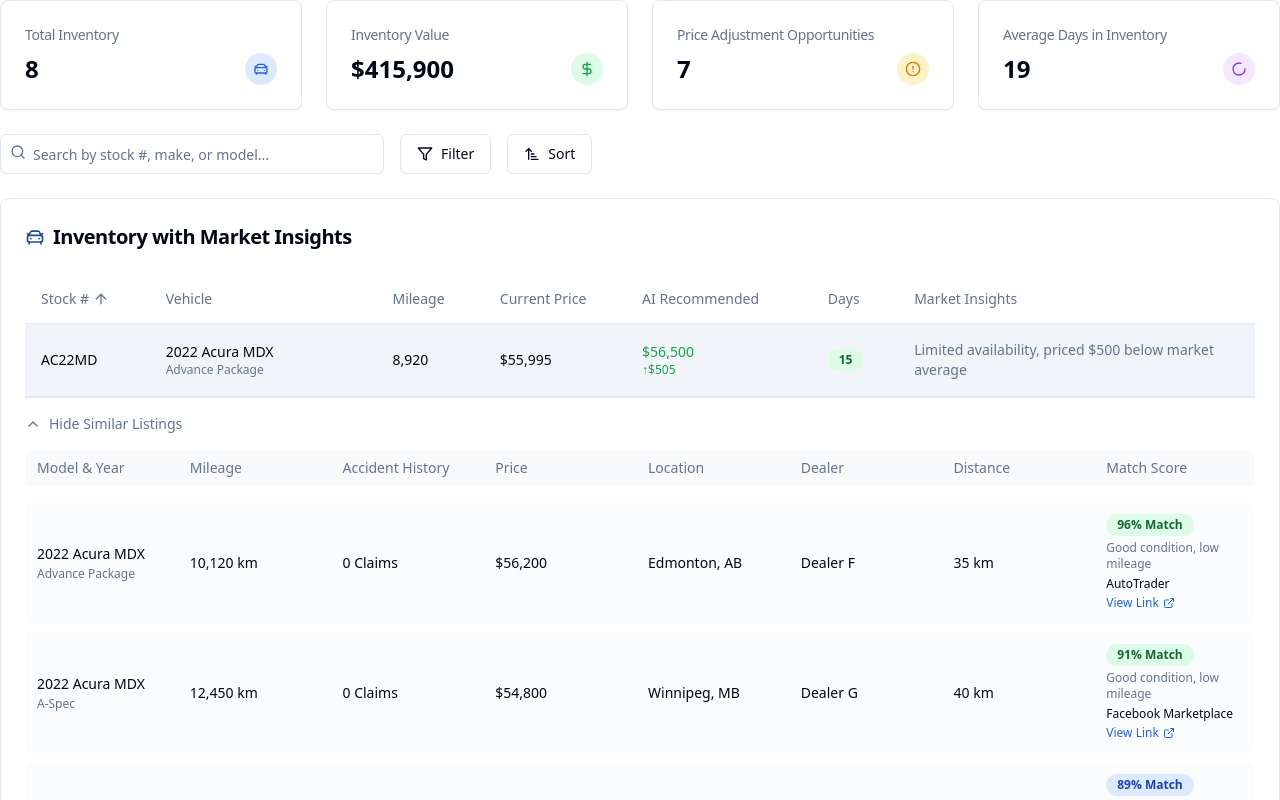
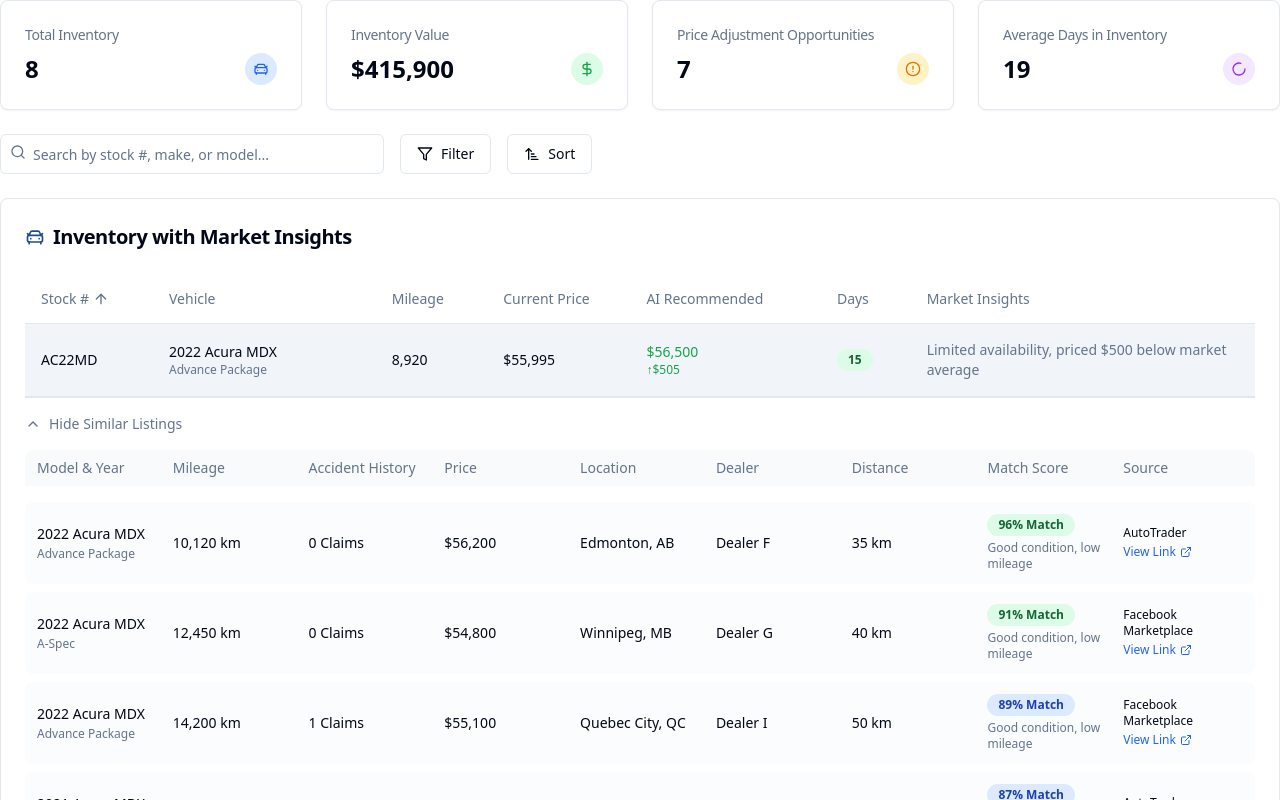
Before and after one commit to divhit/jack-automotive-ai-assistant-13, a React (Vite) app: page /inventory in a window 1280 px wide. Both pictures are taken after a click on the element 640 px from the left and 359 px from the top of the page. Shown: the top 800 px of the page. Built offline with nearby package versions, Linux system fonts and the light colour scheme.

Commit message:
feat: Add source column to market listings
Separate source and match score into separate columns in the market listings.
Add the source and view link to the end of the table.

```diff
--- a/src/components/inventory/MarketListings.tsx
+++ b/src/components/inventory/MarketListings.tsx
@@ -51,7 +51,7 @@ export const MarketListings = ({
       {isExpanded && (
         <div className="space-y-4">
           {/* Column Headers */}
-          <div className="grid grid-cols-8 gap-4 px-3 py-2 bg-muted/50 rounded-t-lg text-sm font-medium text-muted-foreground">
+          <div className="grid grid-cols-9 gap-4 px-3 py-2 bg-muted/50 rounded-t-lg text-sm font-medium text-muted-foreground">
             <div>Model & Year</div>
             <div>Mileage</div>
             <div>Accident History</div>
@@ -60,6 +60,7 @@ export const MarketListings = ({
             <div>Dealer</div>
             <div>Distance</div>
             <div>Match Score</div>
+            <div>Source</div>
           </div>
 
           {/* Listings */}
@@ -67,7 +68,7 @@ export const MarketListings = ({
             {topListings.map((listing) => (
               <div
                 key={listing.id}
-                className="grid grid-cols-8 gap-4 px-3 py-3 bg-muted/30 rounded-lg items-center text-sm"
+                className="grid grid-cols-9 gap-4 px-3 py-3 bg-muted/30 rounded-lg items-center text-sm"
               >
                 <div>
                   <div className="font-medium">
@@ -101,6 +102,8 @@ export const MarketListings = ({
                   <div className="text-xs text-muted-foreground">
                     {listing.matchRationale}
                   </div>
+                </div>
+
                 <div className="space-y-0.5">
                   <div className="text-xs font-medium">{listing.source}</div>
                   <a
@@ -112,7 +115,6 @@ export const MarketListings = ({
                     View Link
                     <ExternalLink className="h-3 w-3" />
                   </a>
-                  </div>
                 </div>
               </div>
             ))}
```
Lines whose indentation alone changed are shown as unchanged.
